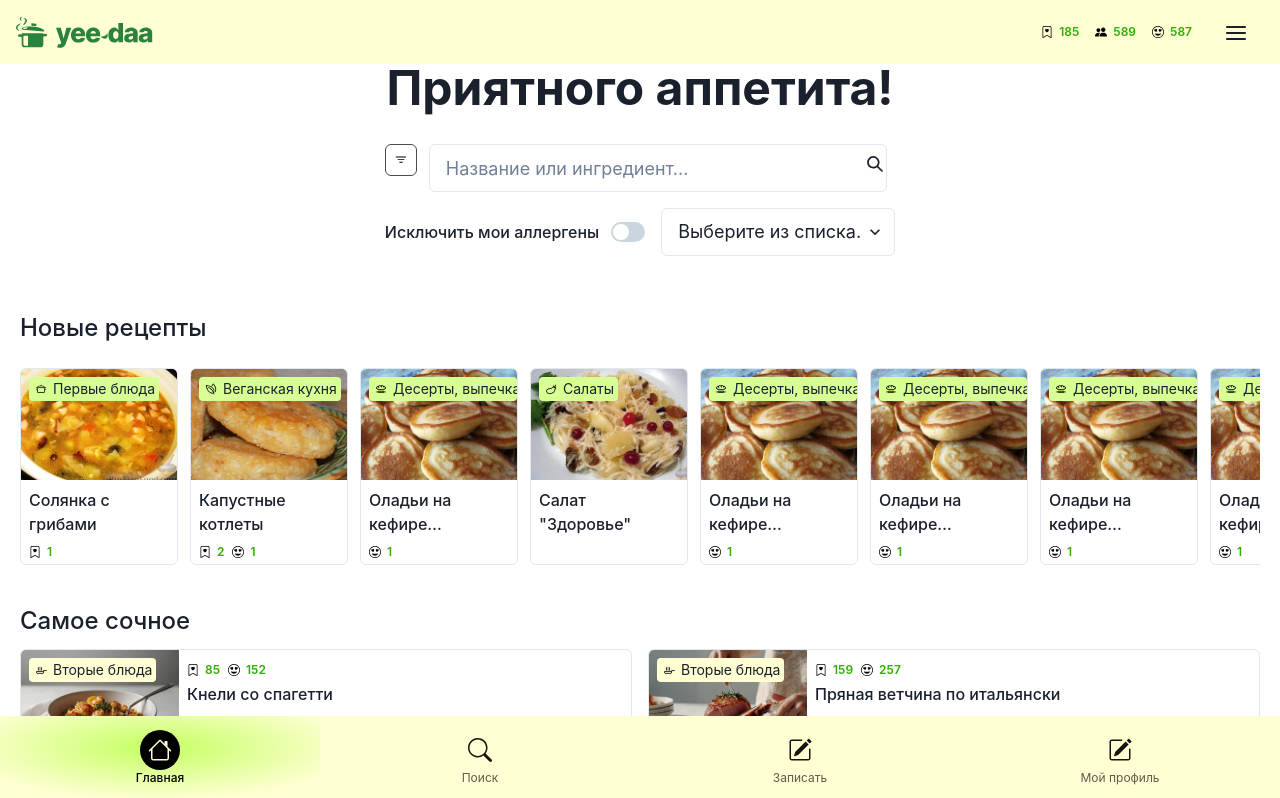
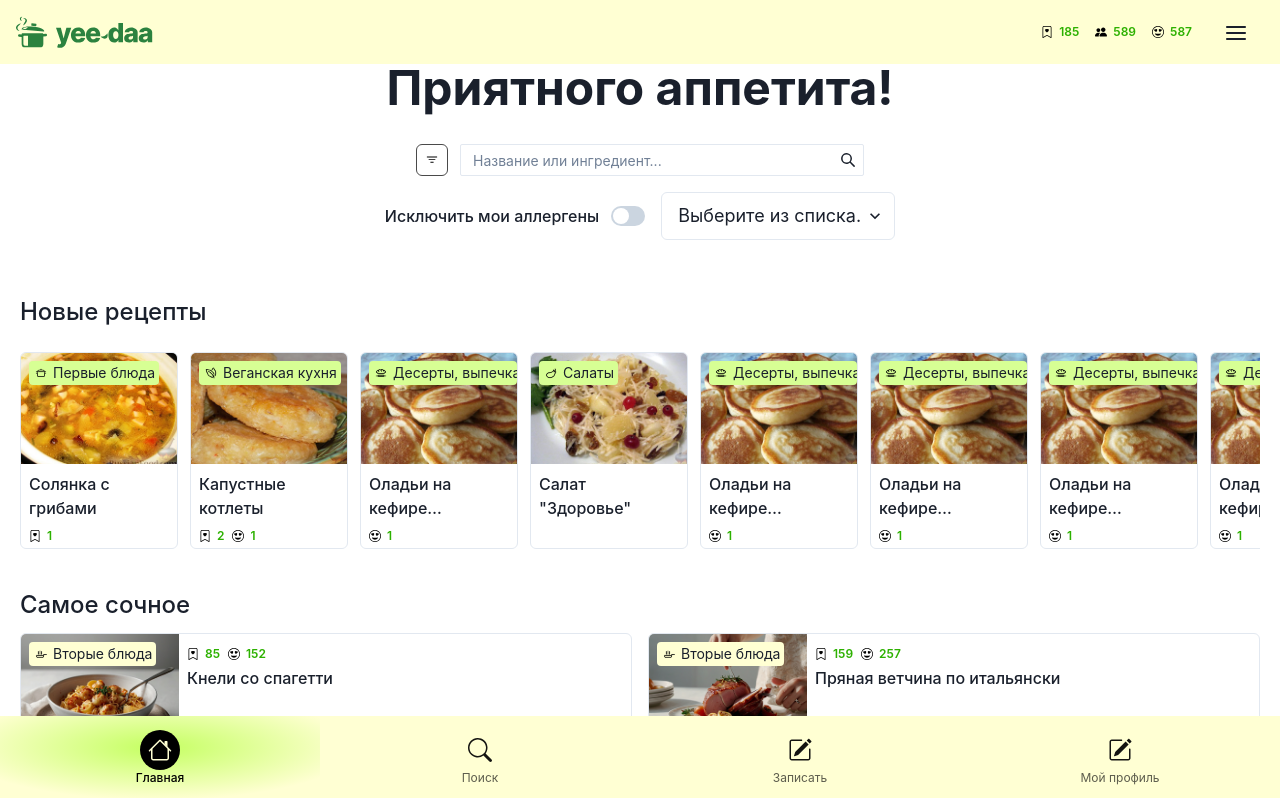
Before and after one commit to ClevertecFrontendLab/sergioivanov008, a React (Vite) app: page / in a window 1280 px wide. Shown: the top 798 px of the page. Built offline with nearby package versions, Linux system fonts and the light colour scheme.

Commit message:
refactor(filtersearch): change style

```diff
--- a/src/components/filter-search/FilterSearch.tsx
+++ b/src/components/filter-search/FilterSearch.tsx
@@ -3,8 +3,8 @@ import { Input, InputGroup, InputRightElement } from '@chakra-ui/react';
 
 export function FilterSearch() {
     return (
-        <InputGroup>
-            <Input placeholder='Название или ингредиент...' size='lg' w='458px' />
+        <InputGroup size={{ base: 'sm', lg: 'lg' }} w={{ base: '284px', md: '404px', lg: '458px' }}>
+            <Input placeholder='Название или ингредиент...' />
             <InputRightElement>
                 <SearchIcon />
             </InputRightElement>
```
